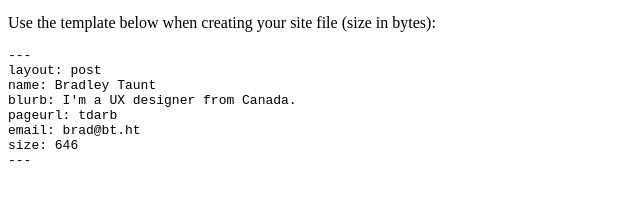
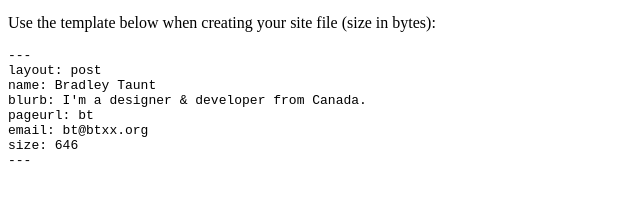
Before and after one commit to bradleytaunt/1kb.club, a Jekyll site: the page built from _u/index.md, in a window 1280 px wide. Shown: the part 176-377 px from the top of the page, without its empty margins (0-640 px from the left). Built offline with Jekyll 4.4.1, drawn with Linux system fonts in a browser that asks for light colours.

Commit message:
Updates to user page index, fix patch mailto

````diff
--- a/_u/index.md
+++ b/_u/index.md
@@ -12,7 +12,7 @@
 2. Add a new file under `_u`
 3. Setup the file settings based on the template below
 4. Save the file as `yourname.md`
-5. [Open a PATCH here](https://lists.sr.ht/~bt/1kb-club)
+5. [Open a PATCH here](mailto:1kb-club@patches.btxx.org)
 
 Use the template below when creating your site file (size in bytes):
 
@@ -20,9 +20,9 @@
 ---
 layout: post
 name: Bradley Taunt
-blurb: I'm a UX designer from Canada.
-pageurl: tdarb
-email: brad@bt.ht
+blurb: I'm a designer & developer from Canada.
+pageurl: bt
+email: bt@btxx.org
 size: 646
 ---
 ```
````
Also changed, not shown: _u/bt.md (+1 -1 lines).
